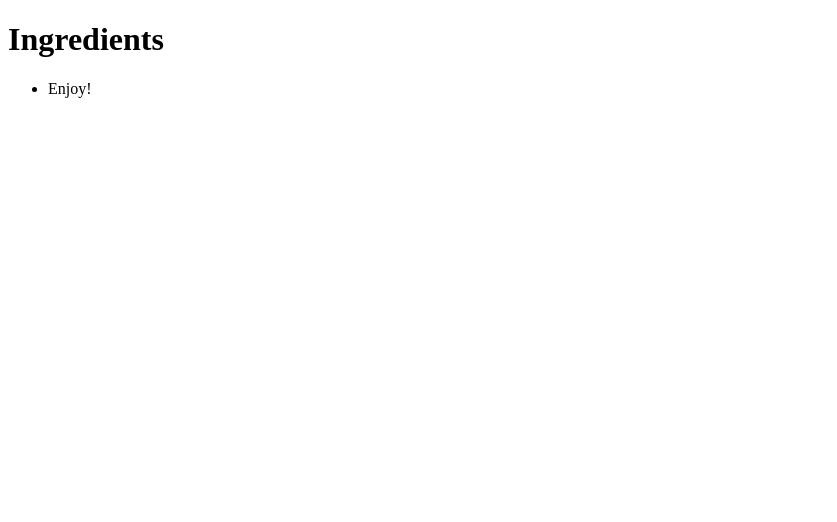
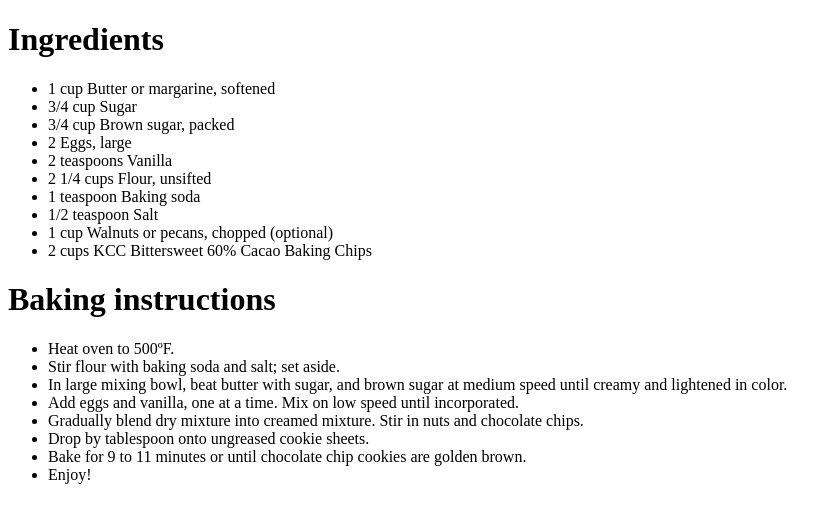
Before and after one commit to JamesTalamo/Git-Hub-TEST, a plain HTML site: page secret recipe.htm in a window 1280 px wide. Shown: the whole page, without its empty margins (0-837 px from the left). Drawn offline with Linux system fonts and the light colour scheme.

Commit message:
I added what i removed back in 5109228

```diff
--- a/secret recipe.htm
+++ b/secret recipe.htm
@@ -4,6 +4,26 @@
 
 <h1>Ingredients</h1>
 <ul>
+<li>1 cup Butter or margarine, softened</li>
+<li>3/4 cup Sugar</li>
+<li>3/4 cup Brown sugar, packed</li>
+<li>2 Eggs, large</li>
+<li>2 teaspoons Vanilla</li>
+<li>2 1/4 cups Flour, unsifted</li>
+<li>1 teaspoon Baking soda</li>
+<li>1/2 teaspoon Salt</li>
+<li>1 cup Walnuts or pecans, chopped (optional)</li>
+<li>2 cups KCC Bittersweet 60% Cacao Baking Chips</li>
+</ul>
+<h1>Baking instructions</h1>
+<ul>
+<li>Heat oven to 500ºF.</li>
+<li>Stir flour with baking soda and salt; set aside.</li>
+<li>In large mixing bowl, beat butter with sugar, and brown sugar at medium speed until creamy and lightened in color.</li>
+<li>Add eggs and vanilla, one at a time. Mix on low speed until incorporated.</li>
+<li>Gradually blend dry mixture into creamed mixture. Stir in nuts and chocolate chips.</li>
+<li>Drop by tablespoon onto ungreased cookie sheets.</li>
+<li>Bake for 9 to 11 minutes or until chocolate chip cookies are golden brown.</li>
 <li>Enjoy!</li>
 
 </ul>
```
